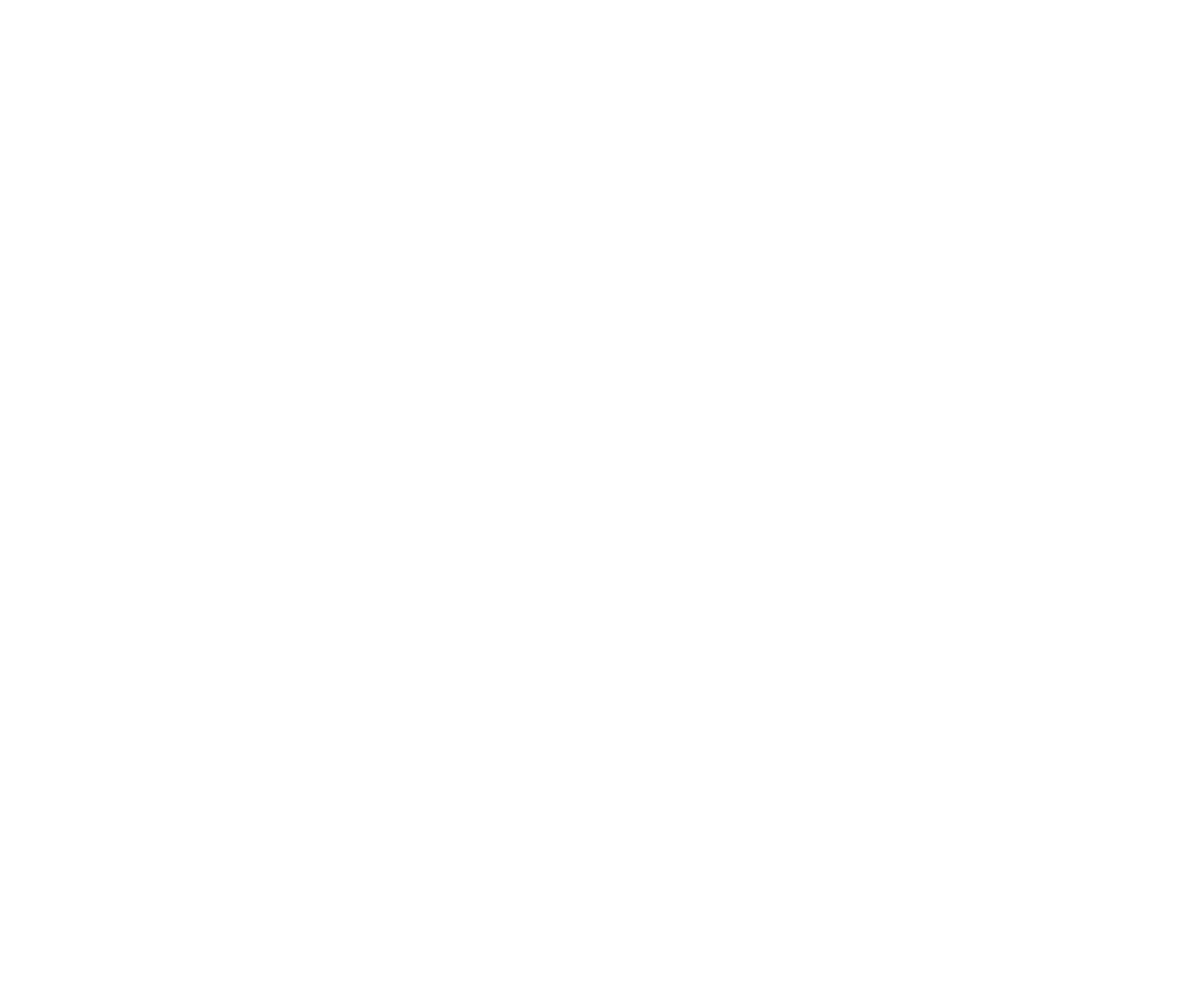
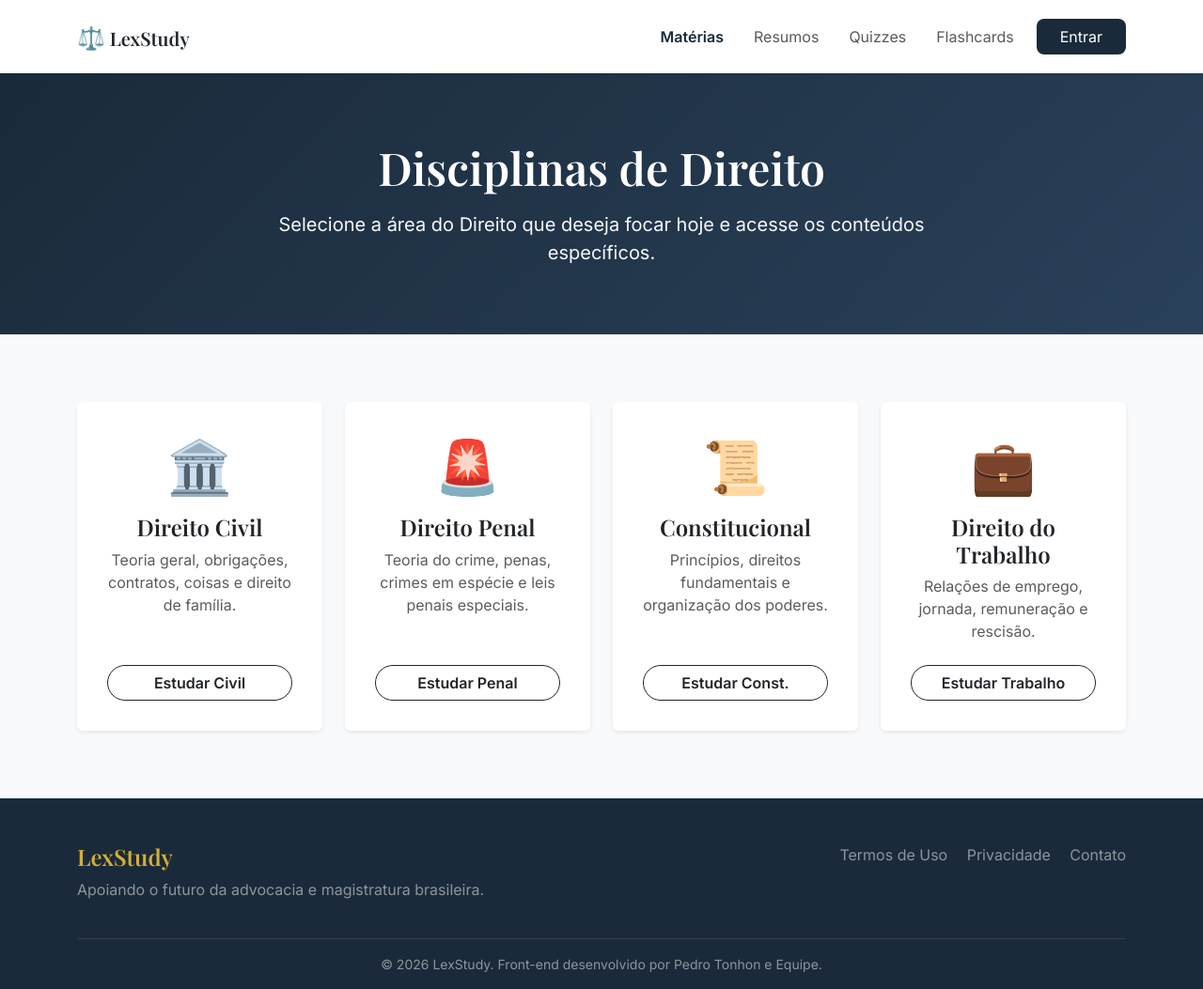
Before and after one commit to CaioZCunha/lexstudy-platform, a plain HTML site: page materias.html in a window 1280 px wide. Shown: the whole page at 94% size. Before the commit the page ends 800 px from the top, so only its background shows below. Drawn offline with nearby package versions, Linux system fonts and the light colour scheme.

Commit message:
modifiquei materias.html e adicionei os cards de cada resumo

```diff
--- a/index.html
+++ b/index.html
@@ -8,7 +8,7 @@
     <link href="https://cdn.jsdelivr.net/npm/bootstrap@5.3.3/dist/css/bootstrap.min.css" rel="stylesheet">
 
     <link href="https://fonts.googleapis.com/css2?family=Playfair+Display:wght@600&family=Inter:wght@400;500;600&display=swap" rel="stylesheet">
-    <link rel="stylesheet" href="style.css">
+    <link rel="stylesheet" href="css/style.css">
 </head>
 <body class="d-flex flex-column min-vh-100 bg-light">
 
@@ -42,7 +42,7 @@
                 <p class="lead mb-5 text-light mx-auto" style="max-width: 700px;">
                     A plataforma definitiva para estudantes de direito. Acesse resumos esquematizados, teste seus conhecimentos e memorize com flashcards.
                 </p>
-                <a href="#recursos" class="btn btn-gold btn-lg px-5 fw-bold rounded-pill shadow">Começar a Estudar</a>
+                <a href="materias.html" class="btn btn-gold btn-lg px-5 fw-bold rounded-pill shadow">Começar a Estudar</a>
             </div>
         </section>
 
--- a/materias.html
+++ b/materias.html
@@ -0,0 +1,137 @@
+<!DOCTYPE html>
+<html lang="pt-BR">
+<head>
+    <meta charset="UTF-8">
+    <meta name="viewport" content="width=device-width, initial-scale=1.0">
+    <title>Matérias | LexStudy</title>
+
+    <!-- Bootstrap 5 -->
+    <link href="https://cdn.jsdelivr.net/npm/bootstrap@5.3.3/dist/css/bootstrap.min.css" rel="stylesheet">
+
+    <!-- Google Fonts -->
+    <link href="https://fonts.googleapis.com/css2?family=Playfair+Display:wght@600&family=Inter:wght@400;500;600&display=swap" rel="stylesheet">
+
+    <!-- CSS Customizado -->
+    <link rel="stylesheet" href="css/style.css">
+</head>
+<body class="d-flex flex-column min-vh-100 bg-light">
+
+    <!-- NAVBAR -->
+    <nav class="navbar navbar-expand-lg navbar-light bg-white sticky-top shadow-sm py-3">
+        <div class="container">
+            <a class="navbar-brand logo-font text-dark" href="index.html">
+                <span class="fs-4">⚖️</span> Lex<strong>Study</strong>
+            </a>
+
+            <button class="navbar-toggler" type="button" data-bs-toggle="collapse" data-bs-target="#menuNavegacao">
+                <span class="navbar-toggler-icon"></span>
+            </button>
+
+            <div class="collapse navbar-collapse" id="menuNavegacao">
+                <ul class="navbar-nav ms-auto mb-2 mb-lg-0 align-items-center gap-3">
+                    <li class="nav-item"><a class="nav-link fw-bold text-navy" href="materias.html">Matérias</a></li>
+                    <li class="nav-item"><a class="nav-link" href="resumos.html">Resumos</a></li>
+                    <li class="nav-item"><a class="nav-link" href="quizzes.html">Quizzes</a></li>
+                    <li class="nav-item"><a class="nav-link" href="flashcards.html">Flashcards</a></li>
+                    <li class="nav-item">
+                        <a href="#entrar" class="btn btn-navy px-4 rounded-3">Entrar</a>
+                    </li>
+                </ul>
+            </div>
+        </div>
+    </nav>
+
+    <!-- ÁREA PRINCIPAL -->
+    <main class="flex-grow-1">
+
+        <!-- CABEÇALHO VISUAL -->
+        <section class="hero-section text-white text-center py-5">
+            <div class="container py-4">
+                <h1 class="display-5 fw-bold mb-3 logo-font">Disciplinas de Direito</h1>
+                <p class="lead mb-0 text-light mx-auto" style="max-width: 700px;">
+                    Selecione a área do Direito que deseja focar hoje e acesse os conteúdos específicos.
+                </p>
+            </div>
+        </section>
+
+        <!-- CARDS DE MATÉRIAS -->
+        <section class="container py-5 my-4">
+            <div class="row g-4">
+
+                <!-- Card 1: Direito Civil -->
+                <div class="col-md-6 col-lg-3">
+                    <div class="card h-100 border-0 shadow-sm p-3 recurso-card">
+                        <div class="card-body text-center d-flex flex-column">
+                            <div class="display-4 mb-3">🏛️</div>
+                            <h4 class="card-title logo-font text-dark">Direito Civil</h4>
+                            <p class="card-text text-muted mb-4 flex-grow-1">Teoria geral, obrigações, contratos, coisas e direito de família.</p>
+                            <a href="resumos.html#civil" class="btn btn-outline-dark rounded-pill w-100 fw-bold">Estudar Civil</a>
+                        </div>
+                    </div>
+                </div>
+
+                <!-- Card 2: Direito Penal -->
+                <div class="col-md-6 col-lg-3">
+                    <div class="card h-100 border-0 shadow-sm p-3 recurso-card">
+                        <div class="card-body text-center d-flex flex-column">
+                            <div class="display-4 mb-3">🚨</div>
+                            <h4 class="card-title logo-font text-dark">Direito Penal</h4>
+                            <p class="card-text text-muted mb-4 flex-grow-1">Teoria do crime, penas, crimes em espécie e leis penais especiais.</p>
+                            <a href="resumos.html#penal" class="btn btn-outline-dark rounded-pill w-100 fw-bold">Estudar Penal</a>
+                        </div>
+                    </div>
+                </div>
+
+                <!-- Card 3: Direito Constitucional -->
+                <div class="col-md-6 col-lg-3">
+                    <div class="card h-100 border-0 shadow-sm p-3 recurso-card">
+                        <div class="card-body text-center d-flex flex-column">
+                            <div class="display-4 mb-3">📜</div>
+                            <h4 class="card-title logo-font text-dark">Constitucional</h4>
+                            <p class="card-text text-muted mb-4 flex-grow-1">Princípios, direitos fundamentais e organização dos poderes.</p>
+                            <a href="resumos.html#constitucional" class="btn btn-outline-dark rounded-pill w-100 fw-bold">Estudar Const.</a>
+                        </div>
+                    </div>
+                </div>
+
+                <!-- Card 4: Direito do Trabalho -->
+                <div class="col-md-6 col-lg-3">
+                    <div class="card h-100 border-0 shadow-sm p-3 recurso-card">
+                        <div class="card-body text-center d-flex flex-column">
+                            <div class="display-4 mb-3">💼</div>
+                            <h4 class="card-title logo-font text-dark">Direito do Trabalho</h4>
+                            <p class="card-text text-muted mb-4 flex-grow-1">Relações de emprego, jornada, remuneração e rescisão.</p>
+                            <a href="resumos.html#trabalho" class="btn btn-outline-dark rounded-pill w-100 fw-bold">Estudar Trabalho</a>
+                        </div>
+                    </div>
+                </div>
+
+            </div>
+        </section>
+    </main>
+
+    <!-- RODAPÉ -->
+    <footer class="bg-navy text-light pt-5 pb-3 mt-auto">
+        <div class="container">
+            <div class="row mb-4">
+                <div class="col-md-6 mb-3 mb-md-0">
+                    <h4 class="logo-font text-gold">LexStudy</h4>
+                    <p class="text-white-50">Apoiando o futuro da advocacia e magistratura brasileira.</p>
+                </div>
+                <div class="col-md-6 text-md-end">
+                    <a href="#" class="text-white-50 text-decoration-none me-3">Termos de Uso</a>
+                    <a href="#" class="text-white-50 text-decoration-none me-3">Privacidade</a>
+                    <a href="#" class="text-white-50 text-decoration-none">Contato</a>
+                </div>
+            </div>
+            <hr class="border-secondary">
+            <div class="text-center text-white-50 small mt-3">
+                <p class="mb-0">&copy; 2026 LexStudy. Front-end desenvolvido por Pedro Tonhon e Equipe.</p>
+            </div>
+        </div>
+    </footer>
+
+    <!-- Bootstrap JS -->
+    <script src="https://cdn.jsdelivr.net/npm/bootstrap@5.3.3/dist/js/bootstrap.bundle.min.js"></script>
+</body>
+</html>
```
